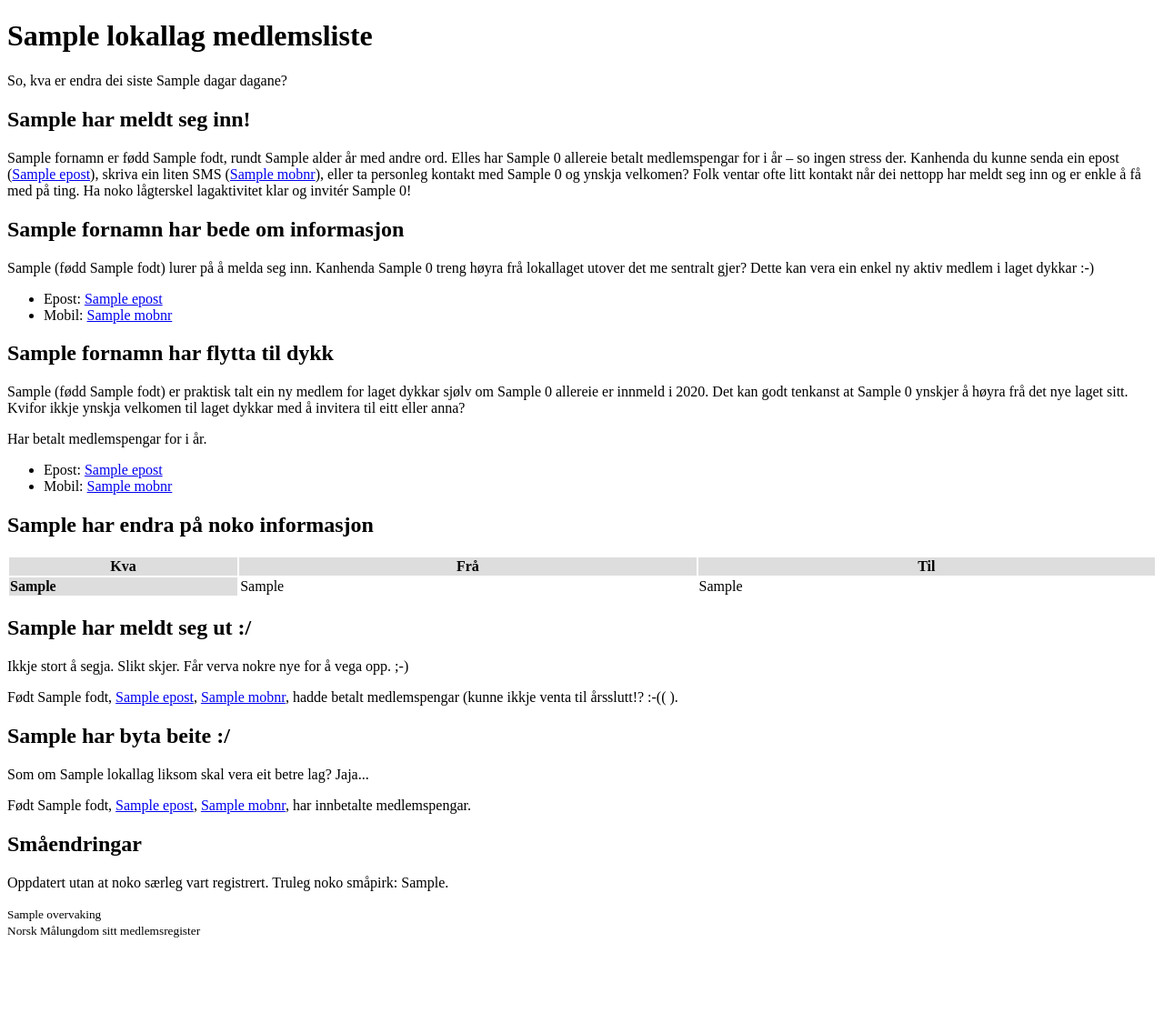
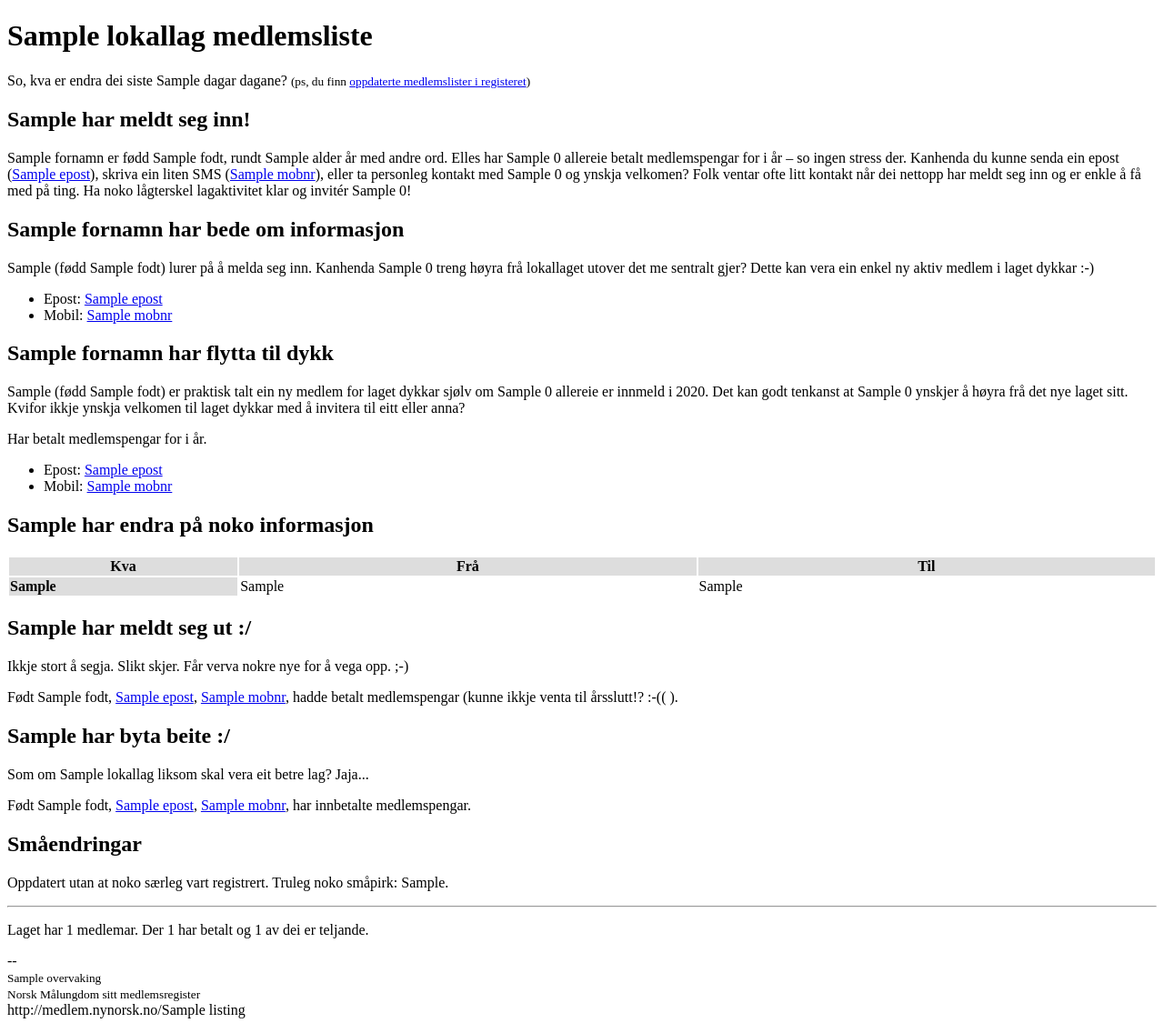
Before and after one commit to odinho/medlemssys, a Django app: template templates/epostar/lokallag_overvaking.html in a window 1280 px wide. Shown: the whole page at 91% size. Before the commit the page ends 1031 px from the top, so only its background shows below. Run offline with Django 3.2, Linux system fonts and the light colour scheme; the template is opened without the code that fills it: most values are stand-ins (such as "Sample title", 1, 10 or a date in 2020).

Commit message:
lokallagovervaking: Vis til lokallagslistene i eposten

```diff
--- a/medlem/models.py
+++ b/medlem/models.py
@@ -57,6 +57,9 @@ class Lokallag(models.Model):
         if not self.slug or self.slug == "":
             self.slug = slugify(self.namn)
         super(Lokallag, self).save(*args, **kwargs)
+
+    def get_absolute_url(self):
+        return self.listing()
 
     def __unicode__(self):
         return self.namn
--- a/templates/epostar/lokallag_overvaking.html
+++ b/templates/epostar/lokallag_overvaking.html
@@ -4,7 +4,7 @@
 
 <h1>{{ lokallag }} medlemsliste</h1>
 
-<p>So, kva er endra dei siste {{ dagar }} dagane?
+<p>So, kva er endra dei siste {{ dagar }} dagane? <small>(ps, du finn <a href="http://medlem.nynorsk.no/{{ lokallag.listing }}">oppdaterte medlemslister i registeret</a>)</small>
 
 {% if nye_medlem %}
 
@@ -145,5 +145,9 @@
     {% for m in ukjend_endring %}{{m}}{% if not forloop.last %}, {% endif %}{% endfor %}.
 {% endif %}
 
-<p><small>{{ overvaking }}<br>
-Norsk Målungdom sitt medlemsregister</small></p>
+<hr>
+<p>Laget har {{ lokalag.medlem_set.interessante.count }} medlemar. Der {{ lokallag.medlem_set.betalande.count }} har betalt og {{ lokallag.medlem_set.teljande.count }} av dei er teljande.
+
+<p>-- <br><small>{{ overvaking }}<br>
+Norsk Målungdom sitt medlemsregister</small><br>
+http://medlem.nynorsk.no/{{ lokallag.listing }}</p>
```
Also changed, not shown: templates/epostar/lokallag_overvaking.txt (+2 -8 lines).
